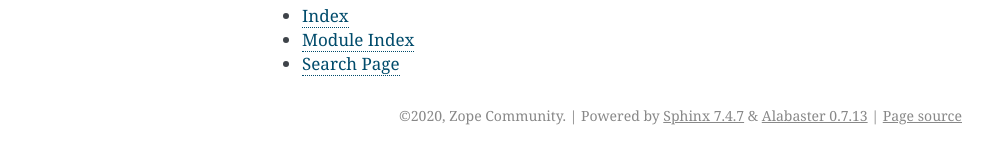
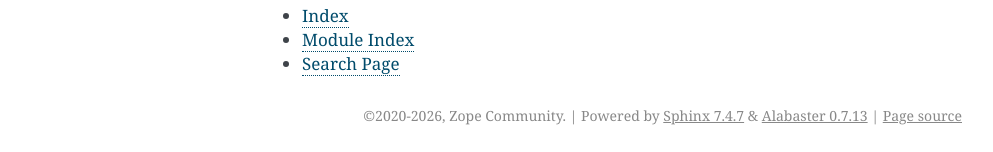
Before and after one commit to zopefoundation/zope.generations, a Sphinx documentation site: the page built from docs/index.rst, in a window 1280 px wide. Shown: the part 977-1129 px from the top of the page, without its empty margins (148-1141 px from the left). Built offline with Sphinx 7.4.7, drawn with Linux system fonts in a browser that asks for light colours; part of the change alters nothing that is shown.

```diff
--- a/docs/conf.py
+++ b/docs/conf.py
@@ -7,27 +7,20 @@
 # -- Path setup --------------------------------------------------------------
 
 import os
-# If extensions (or modules to document with autodoc) are in another directory,
-# add these directories to sys.path here. If the directory is relative to the
-# documentation root, use os.path.abspath to make it absolute, like shown here.
-#
-# import os
-# import sys
-# sys.path.insert(0, os.path.abspath('.'))
 import sys
-
-import pkg_resources
+from datetime import datetime
+from importlib.metadata import version as get_version
 
 
 sys.path.append(os.path.abspath('../src'))
 sys.path.insert(0, os.path.abspath('.'))
-rqmt = pkg_resources.require('zope.generations')[0]
+_version = get_version('zope.generations')
 
 
 # -- Project information -----------------------------------------------------
 
 project = 'zope.generations'
-copyright = '2020, Zope Community'
+copyright = f'2020-{datetime.now().year}, Zope Community'
 author = 'Zope Community'
 
 
@@ -66,9 +59,9 @@ exclude_patterns = ['_build', 'Thumbs.db', '.DS_Store']
 # built documents.
 #
 # The short X.Y version.
-version = '%s.%s' % tuple(map(int, rqmt.version.split('.')[:2]))
+version = '%s.%s' % tuple(map(int, _version.split('.')[:2]))
 # The full version, including alpha/beta/rc tags.
-release = rqmt.version
+release = _version
 
 # The reST default role (used for this markup: `text`) to use for all
 # documents.
```
